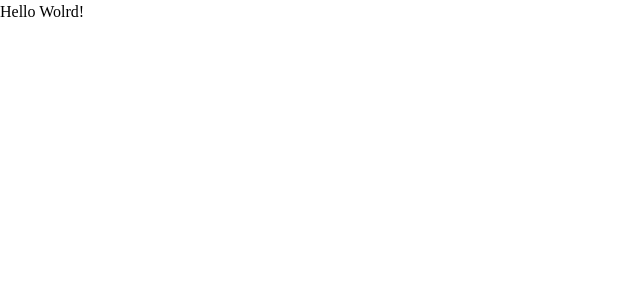
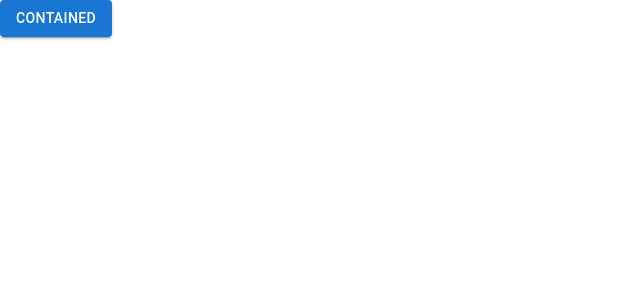
Before and after one commit to qBlackBirdp/24_09_todoapp, a Next.js app: page / in a window 1280 px wide. Shown: the top 300 px of the page, without its empty margins (0-640 px from the left). Built offline with nearby package versions, Linux system fonts and the light colour scheme; a web font is replaced by a local one.

Commit message:
Button에 테일윈드 mui적용

```diff
--- a/src/app/page.js
+++ b/src/app/page.js
@@ -1,12 +1,10 @@
-import Image from "next/image";
+'use client';
+import Button from '@mui/material/Button';
 
 export default function Home() {
   return (
     <>
-      <main className="flex min-h-screen flex-col items-center justify-between p-24">
-        <div className="z-10 max-w-5xl w-full items-center justify-between text-sm lg:flex"></div>
-        Hello Wolrd!
-      </main>
+      <Button className="bg-red-400" variant="contained">Contained</Button>
     </>
   );
 }
```
